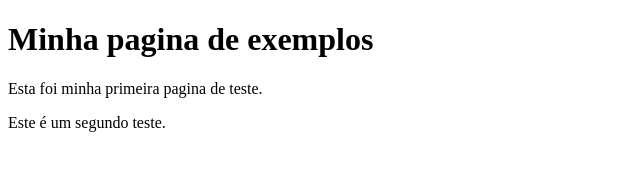
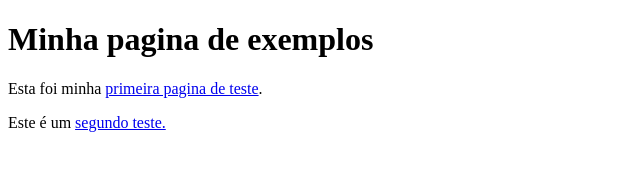
Before and after one commit to ufjf-dcc121/dcc121-2023-1-atv1-RayaneOliveirarv, a plain HTML site: page index.html in a window 1280 px wide. Shown: the whole page, without its empty margins (0-640 px from the left). Drawn offline with Linux system fonts and the light colour scheme.

Commit message:
adiciona links na página inicial

```diff
--- a/index.html
+++ b/index.html
@@ -9,7 +9,7 @@
 <body>
     <h1>Minha pagina de exemplos</h1>
 
-    <p>Esta foi minha primeira pagina de teste.</p>
-    <p>Este é um segundo teste.</p>
+    <p>Esta foi minha <a href="teste.html">primeira pagina de teste</a>.</p>
+    <p>Este é um <a href="outra.html">segundo teste.</a></p>
 </body>
 </html>
```
